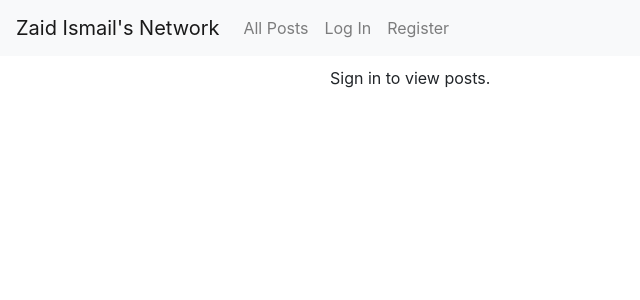
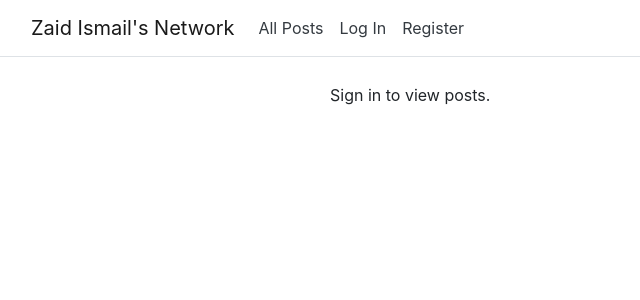
Before and after one commit to zaid-ismail031/twitter-clone, a Django app: page / in a window 1280 px wide. Shown: the top 300 px of the page, without its empty margins (0-640 px from the left). Run offline with Django 3.2, Linux system fonts and the light colour scheme; some libraries are stand-ins or nearby versions.

Commit message:
improved navbar

```diff
--- a/twitterclone/templates/twitterclone/layout.html
+++ b/twitterclone/templates/twitterclone/layout.html
@@ -10,39 +10,40 @@
         {% endblock %}
     </head>
     <body>
-
-        <nav class="navbar navbar-expand-lg navbar-light bg-light">
-            <a class="navbar-brand" href="#">Zaid Ismail's Network</a>
-
-            <div>
-              <ul class="navbar-nav mr-auto">
+    <header>
+        <nav class="navbar navbar-expand-sm navbar-toggleable-sm navbar-light bg-white border-bottom box-shadow mb-3">
+            <div class="container-fluid">
+                <a class="navbar-brand" href="#">Zaid Ismail's Network</a>
+              <div class="navbar-collapse collapse d-sm-inline-flex justify-content-between">
+              <ul class="navbar-nav flex-grow-1">
                 {% if user.is_authenticated %}
                     <li class="nav-item">
-                        <a class="nav-link" href="#"><strong id="username">{{ user.username }}</strong></a>
+                        <a class="nav-link text-dark" href="#"><strong id="username">{{ user.username }}</strong></a>
                     </li>
                 {% endif %}
                 <li class="nav-item">
-                  <a class="nav-link" href="{% url 'index' %}">All Posts</a>
+                  <a class="nav-link text-dark" href="{% url 'index' %}">All Posts</a>
                 </li>
                 {% if user.is_authenticated %}
                     <li class="nav-item">
-                        <a class="nav-link" href="{% url 'following' %}">Following</a>
+                        <a class="nav-link text-dark" href="{% url 'following' %}">Following</a>
                     </li>
                     <li class="nav-item">
-                        <a class="nav-link" href="{% url 'logout' %}">Log Out</a>
+                        <a class="nav-link text-dark" href="{% url 'logout' %}">Log Out</a>
                     </li>
                 {% else %}
                     <li class="nav-item">
-                        <a class="nav-link" href="{% url 'login' %}">Log In</a>
+                        <a class="nav-link text-dark" href="{% url 'login' %}">Log In</a>
                     </li>
                     <li class="nav-item">
-                        <a class="nav-link" href="{% url 'register' %}">Register</a>
+                        <a class="nav-link text-dark" href="{% url 'register' %}">Register</a>
                     </li>
                 {% endif %}
               </ul>
+              </div>
             </div>
           </nav>
-
+       </header>
         <div class="body">
             {% block body %}
             {% endblock %}
```
